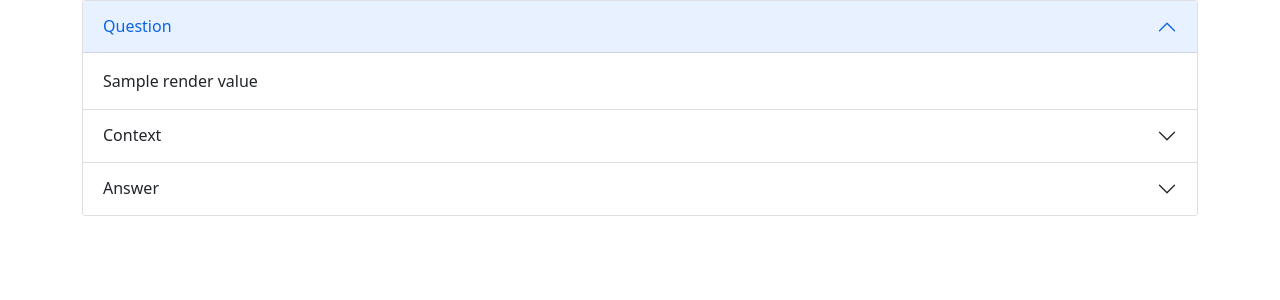
After one commit to rshamsy/aisc-nlp-project, a Flask app: template flask-app/templates/output.html in a window 1280 px wide. The commit adds this page. Shown: the top 300 px of the page. Run offline with Flask 2, Linux system fonts and the light colour scheme; the template is opened without the code that fills it: most values are stand-ins (such as "Sample title", 1, 10 or a date in 2020).

Commit message:
added redirect to page where question, context and answer will be displayed

```diff
--- a/flask-app/app.py
+++ b/flask-app/app.py
@@ -1,11 +1,14 @@
 import os
-from flask import Flask, render_template, request, url_for
+from flask import Flask, render_template, request, url_for, session
 from tika import parser
 from werkzeug.utils import secure_filename
 
 
 UPLOAD_FOLDER = 'uploads'
 ALLOWED_EXTENSIONS = {'pdf'}
+questions_dict = {
+    "1": "Are there any climate-related risks with the potential to have a substantive financial or strategic impact?"
+}
 
 app = Flask(__name__)
 app.config['UPLOAD_FOLDER'] = UPLOAD_FOLDER
@@ -29,4 +32,12 @@ def upload():
     filepath = os.path.join(app.config['UPLOAD_FOLDER'], filename)
     file_data = parser.from_file(filepath)
     text = file_data['content']
-    return text
+
+    render_values = {
+        'question': questions_dict[request.form.get("question")],
+        "context" : text,
+        "answer" : text
+    }
+
+
+    return render_template('output.html', render_values=render_values)
--- a/flask-app/templates/index.html
+++ b/flask-app/templates/index.html
@@ -19,7 +19,7 @@
                 <label for="exampleInputPassword1" class="form-label">Select the question you'd like to answer</label>
                 <select class="form-select" name="question" aria-label="Default select example">
                     <option selected>Open this select menu</option>
-                    <option value="QuestionString">Are there any climate-related risks with the potential to have a substantive financial or strategic impact?</option>
+                    <option value="1">Are there any climate-related risks with the potential to have a substantive financial or strategic impact?</option>
                   </select>
             </div>
             <button type="submit" class="btn btn-primary">Submit</button>
--- /dev/null
+++ b/flask-app/templates/output.html
@@ -0,0 +1,58 @@
+<!DOCTYPE html>
+<html lang="en">
+<head>
+    <meta charset="UTF-8">
+    <meta http-equiv="X-UA-Compatible" content="IE=edge">
+    <meta name="viewport" content="width=device-width, initial-scale=1.0">
+    <link href="https://cdn.jsdelivr.net/npm/bootstrap@5.0.0-beta2/dist/css/bootstrap.min.css" rel="stylesheet" integrity="sha384-BmbxuPwQa2lc/FVzBcNJ7UAyJxM6wuqIj61tLrc4wSX0szH/Ev+nYRRuWlolflfl" crossorigin="anonymous">
+    <title>Climateval</title>
+</head>
+<body>
+{% if render_values.question %}
+    <div class='container'>
+        <div class="accordion" id="accordionExample">
+            <div class="accordion-item">
+            <h2 class="accordion-header" id="headingOne">
+                <button class="accordion-button" type="button" data-bs-toggle="collapse" data-bs-target="#collapseOne" aria-expanded="true" aria-controls="collapseOne">
+                Question
+                </button>
+            </h2>
+            <div id="collapseOne" class="accordion-collapse collapse show" aria-labelledby="headingOne" data-bs-parent="#accordionExample">
+                <div class="accordion-body">
+                {{render_values.question}}
+                </div>
+            </div>
+            </div>
+            <div class="accordion-item">
+            <h2 class="accordion-header" id="headingTwo">
+                <button class="accordion-button collapsed" type="button" data-bs-toggle="collapse" data-bs-target="#collapseTwo" aria-expanded="false" aria-controls="collapseTwo">
+                Context
+                </button>
+            </h2>
+            <div id="collapseTwo" class="accordion-collapse collapse" aria-labelledby="headingTwo" data-bs-parent="#accordionExample">
+                <div class="accordion-body">
+                    {{render_values.context}}
+                </div>
+            </div>
+            </div>
+            <div class="accordion-item">
+            <h2 class="accordion-header" id="headingThree">
+                <button class="accordion-button collapsed" type="button" data-bs-toggle="collapse" data-bs-target="#collapseThree" aria-expanded="false" aria-controls="collapseThree">
+                Answer
+                </button>
+            </h2>
+            <div id="collapseThree" class="accordion-collapse collapse" aria-labelledby="headingThree" data-bs-parent="#accordionExample">
+                <div class="accordion-body">
+                    {{render_values.answer}}
+                </div>
+            </div>
+            </div>
+        </div>
+    </div>
+{% else %}
+<h1>Something wrong</h1>
+{% endif %}
+
+    <script src="https://cdn.jsdelivr.net/npm/bootstrap@5.0.0-beta2/dist/js/bootstrap.bundle.min.js" integrity="sha384-b5kHyXgcpbZJO/tY9Ul7kGkf1S0CWuKcCD38l8YkeH8z8QjE0GmW1gYU5S9FOnJ0" crossorigin="anonymous"></script>
+</body>
+</html>
```
